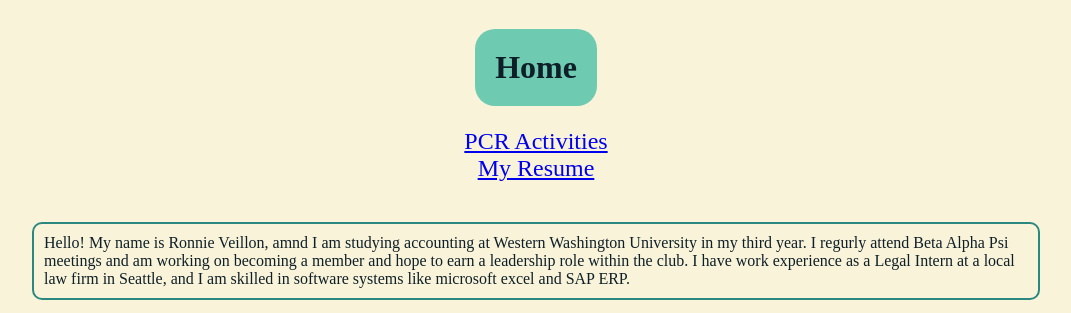
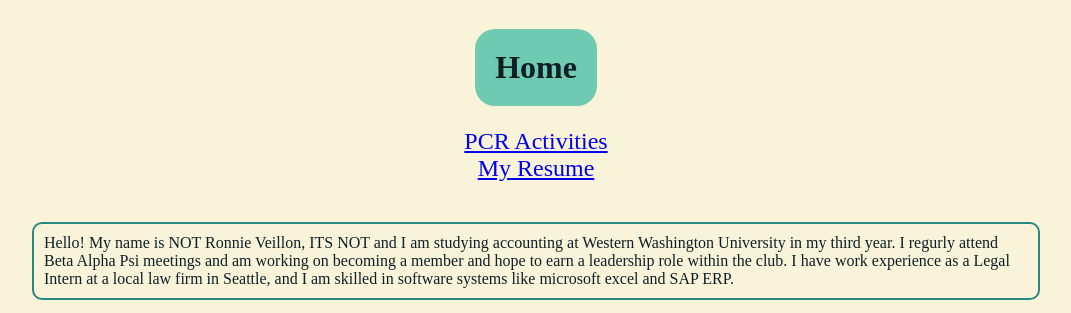
Before and after one commit to mveillon/ronnie-portfolio, a plain HTML site: page index.html in a window 1280 px wide. Shown: the top 313 px of the page, without its empty margins (104-1175 px from the left). Drawn offline with Linux system fonts and the light colour scheme.

Commit message:
I added some words

```diff
--- a/index.html
+++ b/index.html
@@ -21,7 +21,7 @@
     <div class="content">
       <div class="about-me">
         <p>
-        Hello! My name is Ronnie Veillon, amnd I am studying accounting at Western Washington University in my third year. I regurly attend Beta Alpha Psi meetings and am working on becoming a member and hope to earn a leadership role within the club. I have work experience as a Legal Intern at a local law firm in Seattle, and I am skilled in software systems like microsoft excel and SAP ERP.
+        Hello! My name is NOT Ronnie Veillon, ITS NOT and I am studying accounting at Western Washington University in my third year. I regurly attend Beta Alpha Psi meetings and am working on becoming a member and hope to earn a leadership role within the club. I have work experience as a Legal Intern at a local law firm in Seattle, and I am skilled in software systems like microsoft excel and SAP ERP.
         </p>
 
         <p>
```
